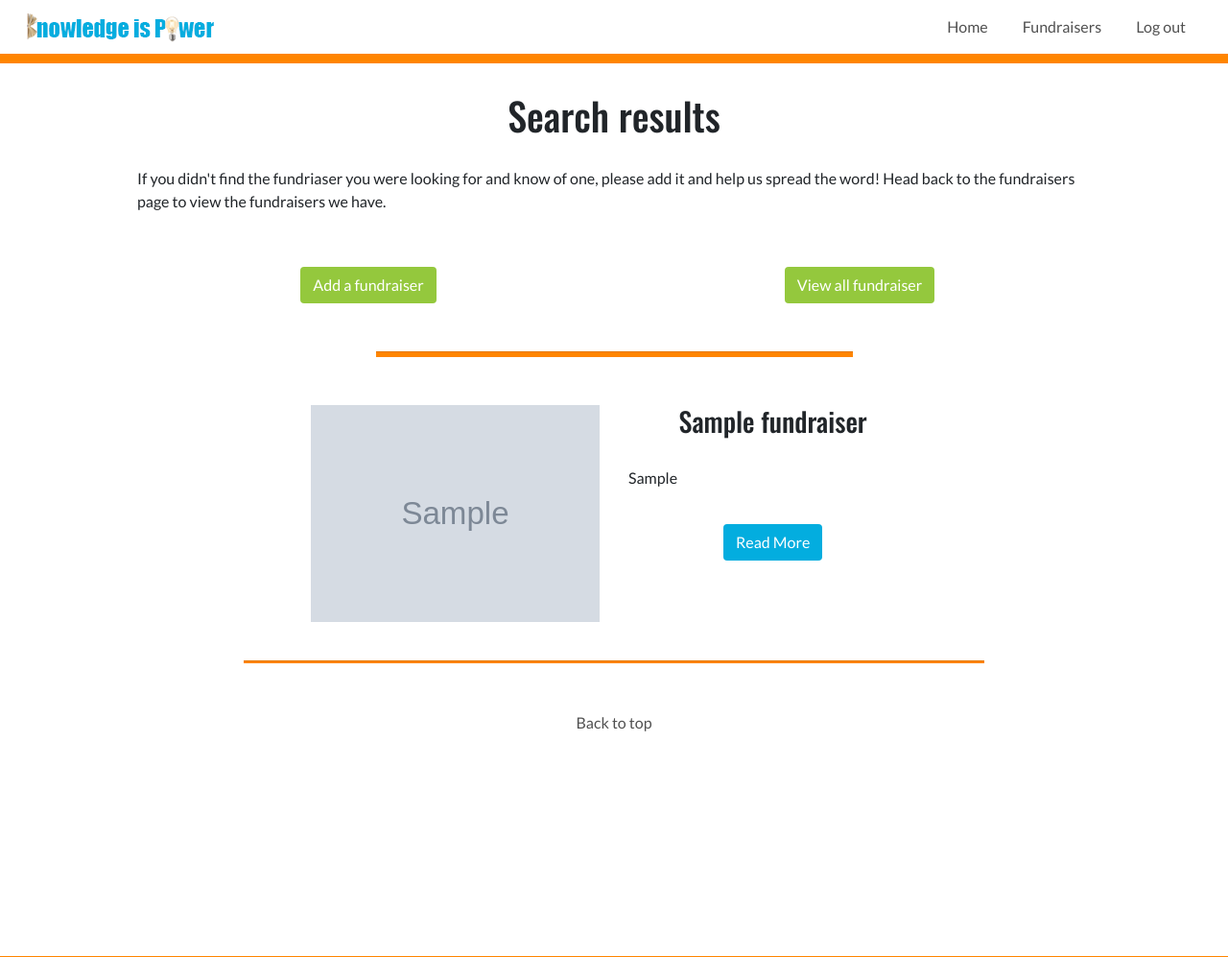
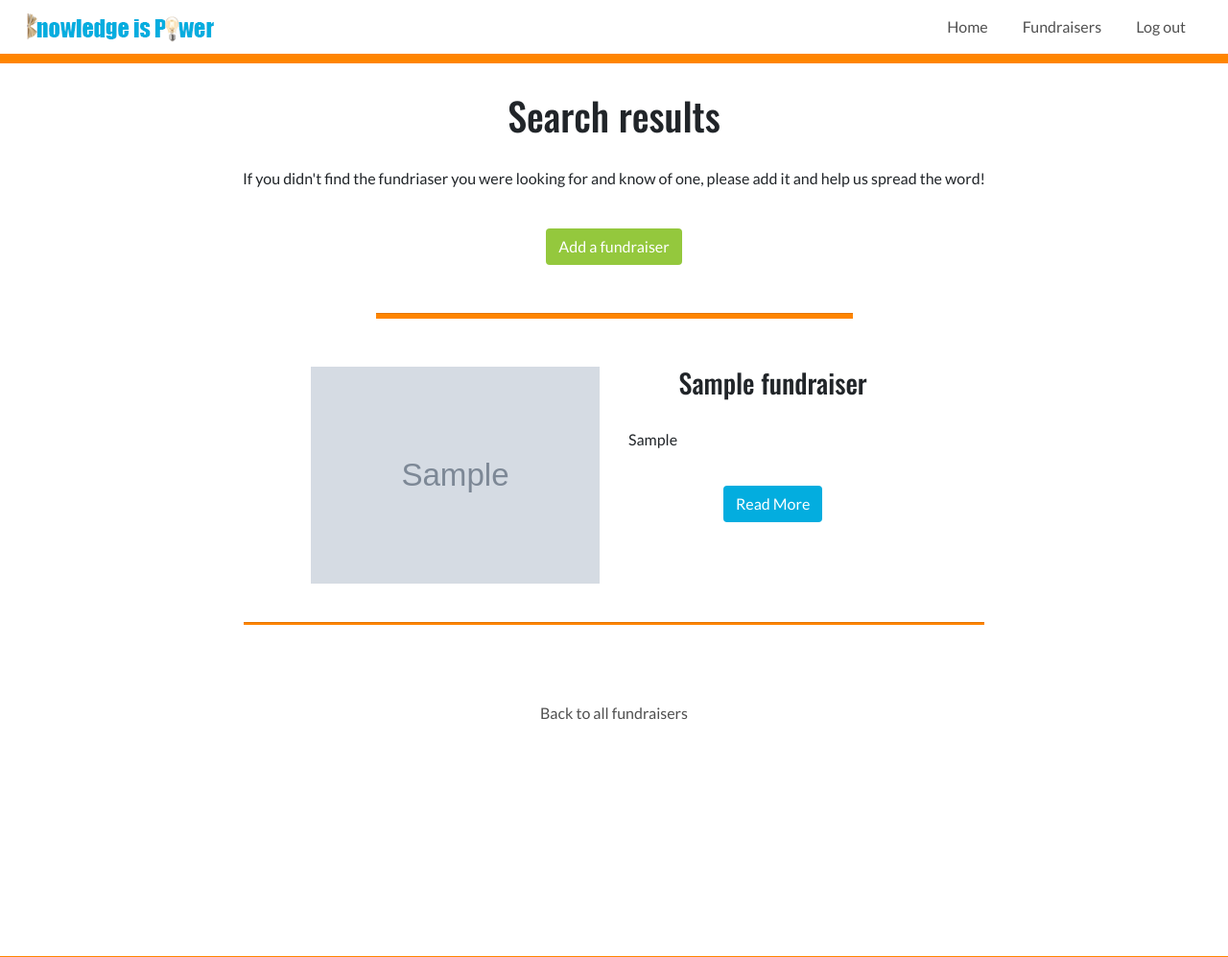
Before and after one commit to Angie55/MilestoneThree_KnowlegeisPower, a Flask app: page /search in a window 1280 px wide. Shown: the top 997 px of the page at 96% size. Run offline with Flask 2, Linux system fonts and the light colour scheme; grey boxes marked "Sample" are stand-in pictures; a database or web service that is not in the repository returns one stand-in record (values such as "Sample title"); some libraries are stand-ins or nearby versions.

Commit message:
on search results removed link to fundraisers page as a button and changed the back to top to that link. added top margin to search input.

```diff
--- a/static/css/style.css
+++ b/static/css/style.css
@@ -30,12 +30,12 @@ h1, h2, h3, h6 {
     height: 2px;
 }
 
-.back-to-top-link a {
+.back-to-top-link, .back-to-fundraisers a {
     color: #505050;
     transition: 0.5s;
 }
 
-.back-to-top-link a:hover {
+.back-to-top-link, .back-to-fundraisers a:hover {
     color: #ff8500;
     text-decoration: none;
 }
@@ -151,6 +151,13 @@ h1, h2, h3, h6 {
 }
 
 /*--------------------------------- Fundraisers page*/
+.search {
+   margin-top: 30px;
+}
+
+.search-input {
+     max-width: 50%;
+ }
 
 .page-link {
     color: #505050;
@@ -288,10 +295,11 @@ h1, h2, h3, h6 {
       margin-bottom: 40px;
  }
 
- .search-input {
-     max-width: 50%;
- }
+/*--------------------------------- Search results*/
 
+.back-to-fundraisers {
+    margin-top: 30px;
+}
 
 /*--------------------------------- Footer*/
 footer {
--- a/templates/search-results.html
+++ b/templates/search-results.html
@@ -3,16 +3,11 @@
 <div class="container-fluid page-width-container page-padding-sm page-height-lg">
     <header class="page-headers">
         <h1 class="headers-position">Search results</h1>
-        <p>If you didn't find the fundriaser you were looking for and know of one, please add it and help us spread the word! Head back to the fundraisers page to view the fundraisers we have.</p>
+        <p class='text-center'>If you didn't find the fundriaser you were looking for and know of one, please add it and help us spread the word!</p>
         <!--Link to add a new findraiser form-->
-        <div class="row">
-            <div class="col-6 text-center headers-button">
+            <div class=" text-center headers-button">
                 <a class="btn green-button" href="{{ url_for('add_fundraiser') }}" role="button">Add a fundraiser</a>
             </div>
-            <div class="col-6 text-center headers-button">
-                <a class="btn green-button" href="{{ url_for('get_fundraisers') }}" role="button">View all fundraiser</a>
-            </div>
-        </div>
     </header>
 
     <hr class="general-hr fund-top-hr">
@@ -40,8 +35,8 @@
 
             <!--Link back to top of the page-->
             <div class="row text-center">
-                <div class="col-12 back-to-top-link">
-                    <a href="#back-to-top">Back to top</a>
+                <div class="col-12 back-to-fundraisers">
+                    <a href="{{ url_for('get_fundraisers') }}">Back to all fundraisers</a>
                 </div>
             </div>
         </div>
```
Also changed, not shown: templates/fundraisers.html (+8 -7 lines).
